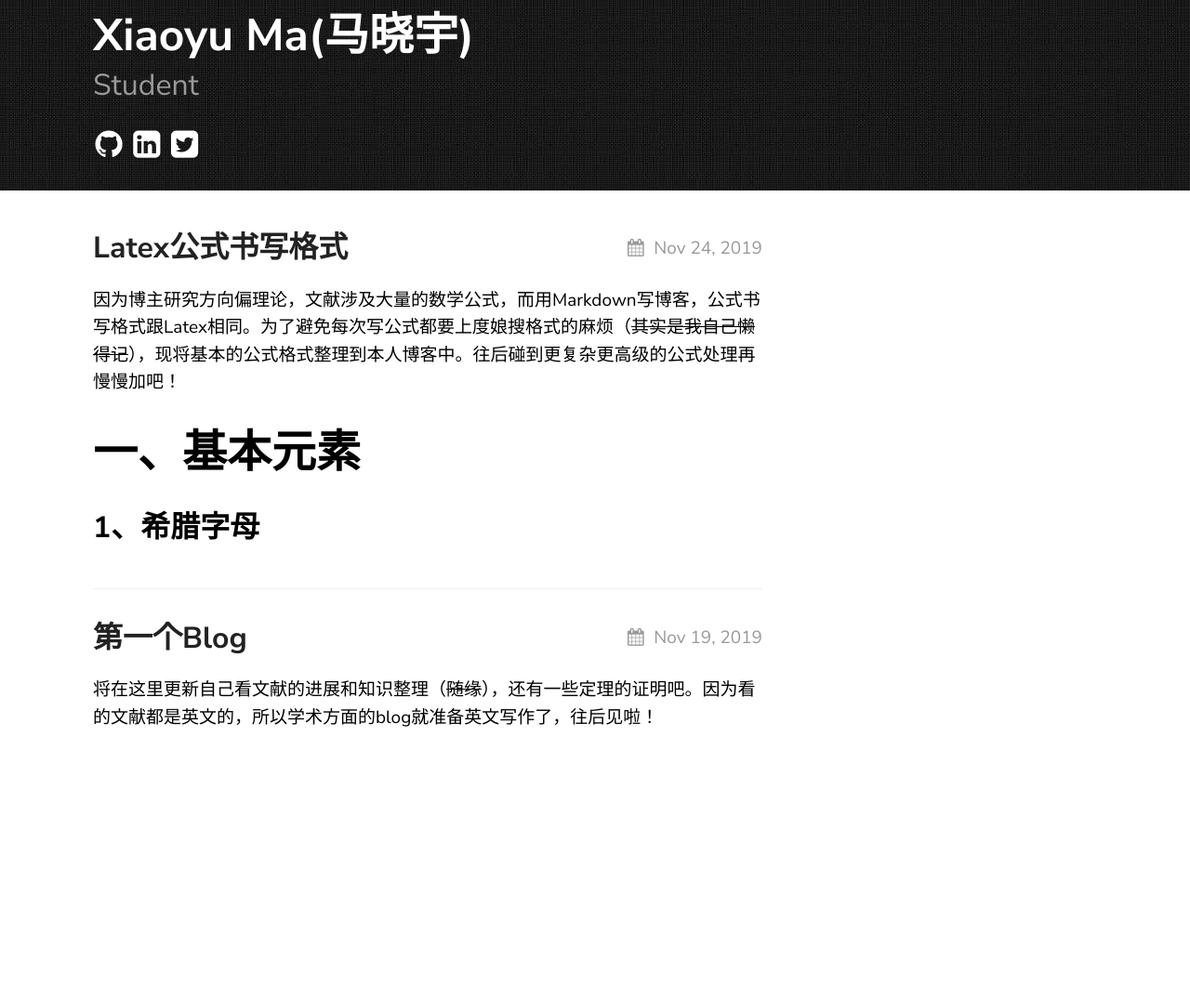
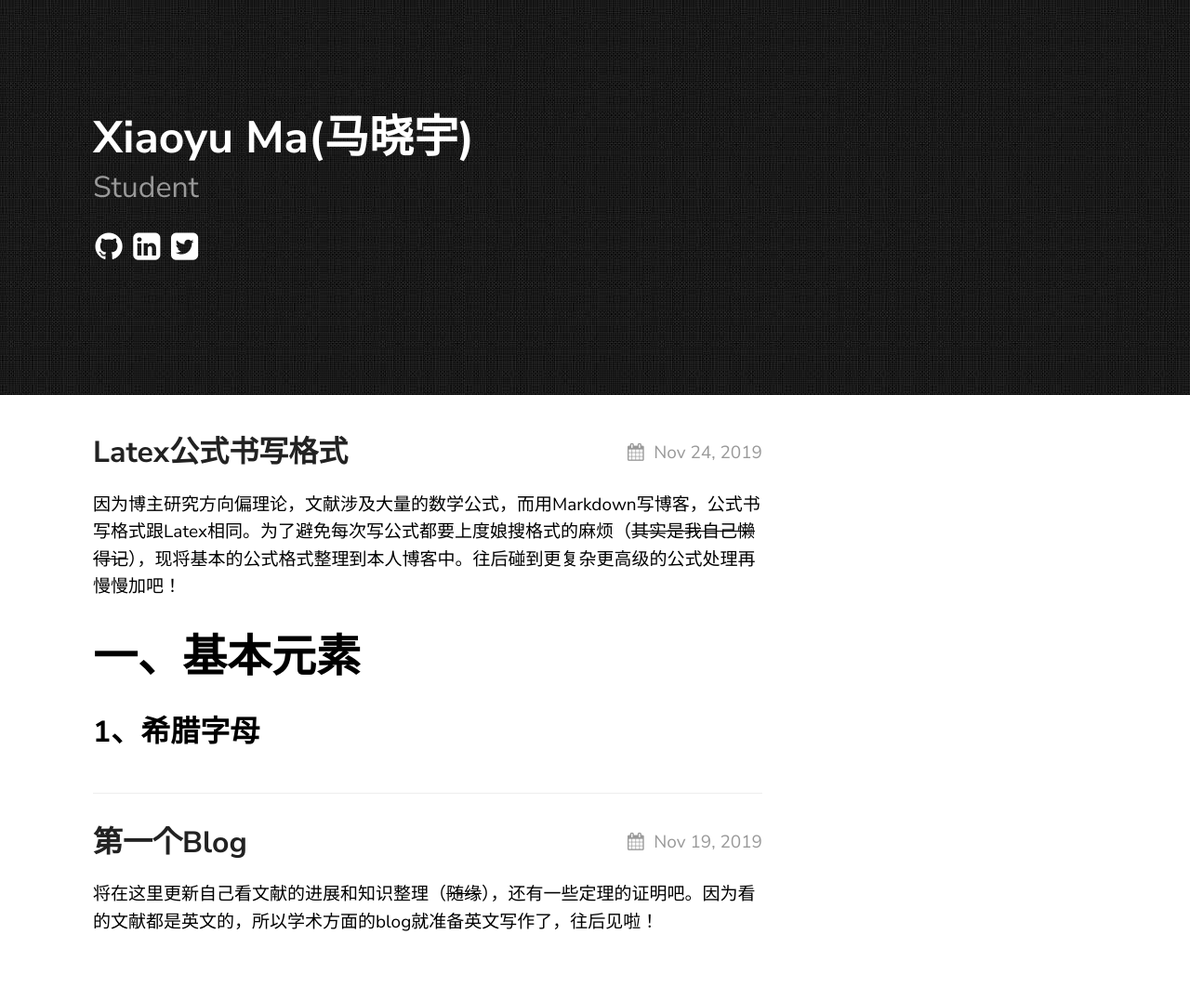
Before and after one commit to derek1998/blog.xiaoyuma, a Jekyll site: the page built from index.md, in a window 1280 px wide. Shown: the whole page at 93% size. Built offline with Jekyll 4.4.1, drawn with Linux system fonts in a browser that asks for light colours; before the commit the page ends 900 px from its top, so only the background shows below that.

Commit message:
Update theme.scss

```diff
--- a/_sass/theme.scss
+++ b/_sass/theme.scss
@@ -61,7 +61,7 @@ figcaption {
 
 header {
 	// background-size: cover;
-	padding: 10px 0;
+	padding: 120px 0;
 	color: #fff;
 	overflow: hidden;
 	h2 {
```
